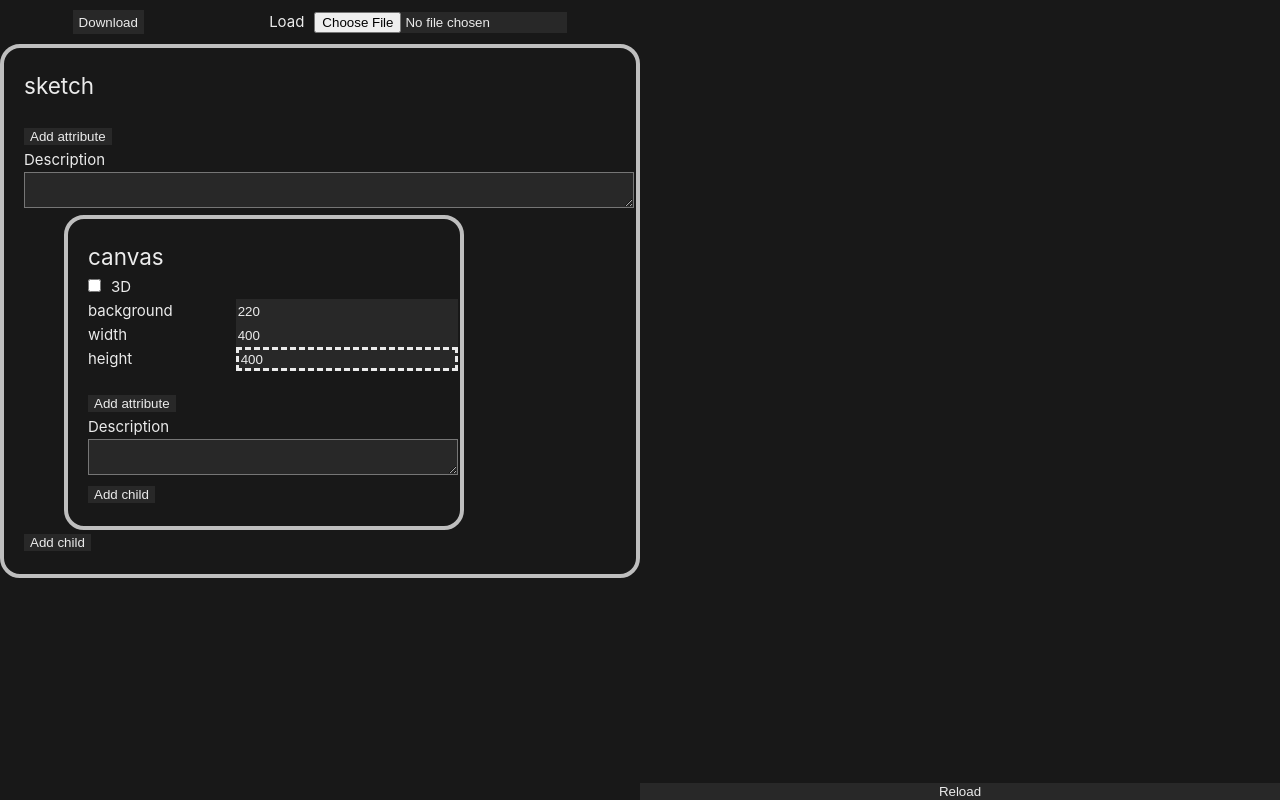
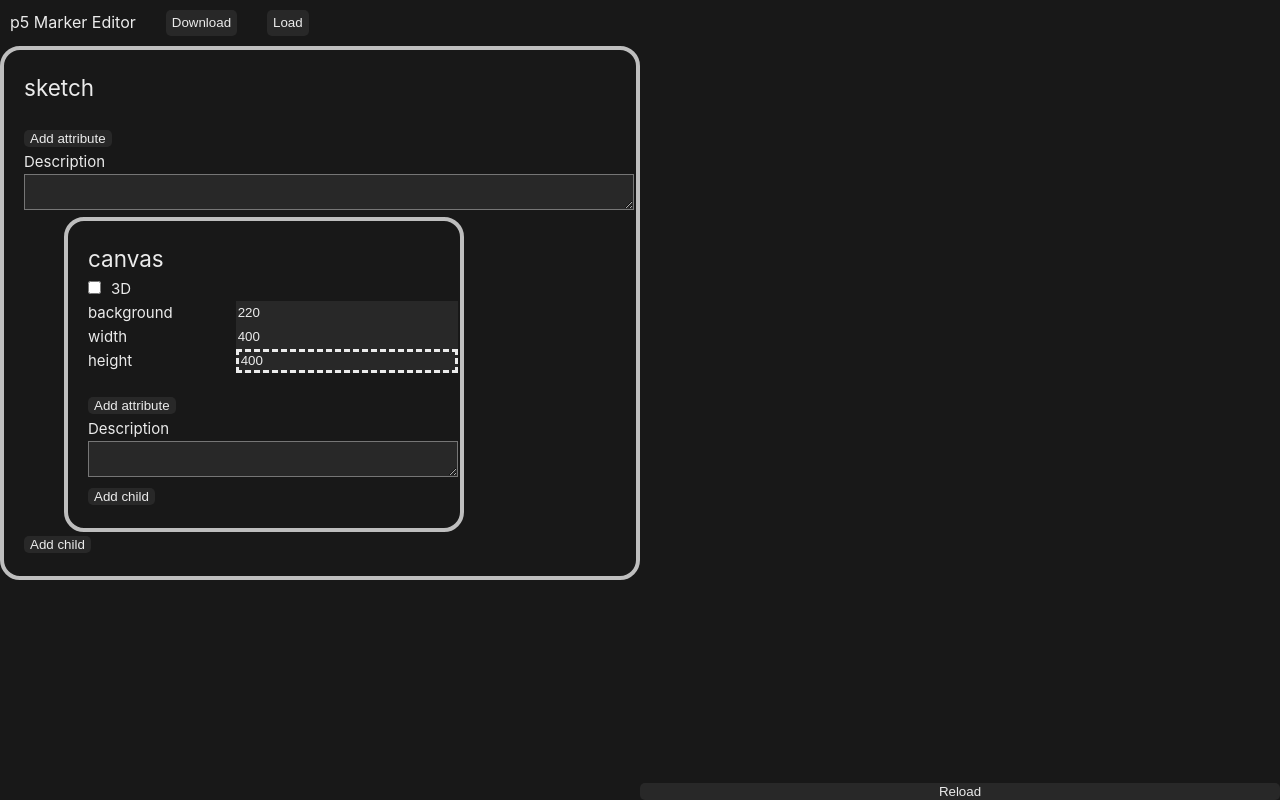
Before and after one commit to calebfoss/marker-editor, a Vue app: page / in a window 1280 px wide. Built offline with nearby package versions, Linux system fonts and the light colour scheme.

Commit message:
Move MenuBar to component Add CSS

```diff
--- a/src/assets/main.css
+++ b/src/assets/main.css
@@ -7,13 +7,29 @@ body {
 
 #app {
   display: grid;
-  grid-template-columns: 50% 50%;
+  grid-template-rows: 1fr 20fr;
+  grid-template-columns: 1fr 1fr;
   height: 100%;
+}
+
+#menu-bar {
+  display: flex;
+  justify-content: start;
+  gap: 30px;
+  grid-column-start: 1;
+  grid-column-end: -1;
+  padding: 10px
+}
+
+h1 {
+  font-size: 1rem;
 }
 
 #preview {
   display: flex;
   flex-direction: column;
+  grid-row: 2;
+  grid-column: 2;
   width: 100%;
 }
 
@@ -26,6 +42,7 @@ body {
 #sketch-editor {
   width: 100%;
   overflow-y: auto;
+  grid-row: 2;
 }
 
 .element-editor {
@@ -100,6 +117,11 @@ button {
   color: inherit;
 }
 
+button {
+  cursor: pointer;
+  border-radius: 5px;
+}
+
 option {
   background: black;
 }
--- /dev/null
+++ b/src/components/MenuBar.vue
@@ -0,0 +1,46 @@
+<script lang="ts" setup>
+const { generateKey, rootElement, refreshPreview } = defineProps<{
+  generateKey: () => string
+  rootElement: MarkerElement
+  refreshPreview: () => void
+}>()
+
+function downloadSketch(e: Event) {
+  const downloadLink = document.createElement('a')
+  const docString = JSON.stringify(rootElement)
+  const blob = new Blob([docString], { type: 'application/json' })
+  downloadLink.href = URL.createObjectURL(blob)
+  downloadLink.download = 'MarkerSketch.json'
+  downloadLink.click()
+}
+
+function regenerateKeys(element: MarkerElement) {
+  element.key = generateKey()
+  for (const child of element.children) {
+    regenerateKeys(child)
+  }
+}
+
+async function loadSketch(e: Event) {
+  const inputElement = e.target as HTMLInputElement
+  const { files } = inputElement
+  if (files === null) return
+  const file = files.item(0)
+  if (file === null) return
+  const fileString = await file.text()
+  const fileObj = JSON.parse(fileString)
+  regenerateKeys(fileObj)
+  Object.assign(rootElement, fileObj)
+  refreshPreview()
+  inputElement.value = ''
+}
+</script>
+
+<template>
+  <header id="menu-bar">
+    <h1>p5 Marker Editor</h1>
+    <button @click="downloadSketch">Download</button>
+    <button type="button"><label for="file-select" style="cursor: pointer">Load</label></button
+    ><input id="file-select" type="file" accept=".json" v-show="false" @change="loadSketch" />
+  </header>
+</template>
--- a/src/components/Sketch.vue
+++ b/src/components/Sketch.vue
@@ -3,6 +3,7 @@ import manifest from '../custom-elements.json'
 import { createApp, type App, reactive, ref } from 'vue'
 import ElementEditor from './ElementEditor.vue'
 import ElementPreview from './ElementPreview.vue'
+import MenuBar from './MenuBar.vue'
 
 const byName = (a: { name: string }, b: { name: string }) => {
   if (a.name < b.name) return -1
@@ -62,36 +63,6 @@ const rootElement: MarkerElement = reactive({
   description: ''
 })
 
-function downloadSketch(e: Event) {
-  const downloadLink = document.createElement('a')
-  const docString = JSON.stringify(rootElement)
-  const blob = new Blob([docString], { type: 'application/json' })
-  downloadLink.href = URL.createObjectURL(blob)
-  downloadLink.download = 'MarkerSketch.json'
-  downloadLink.click()
-}
-
-function regenerateKeys(element: MarkerElement) {
-  element.key = generateKey()
-  for (const child of element.children) {
-    regenerateKeys(child)
-  }
-}
-
-async function loadSketch(e: Event) {
-  const inputElement = e.target as HTMLInputElement
-  const { files } = inputElement
-  if (files === null) return
-  const file = files.item(0)
-  if (file === null) return
-  const fileString = await file.text()
-  const fileObj = JSON.parse(fileString)
-  regenerateKeys(fileObj)
-  Object.assign(rootElement, fileObj)
-  refreshPreview()
-  inputElement.value = ''
-}
-
 const iframeRef = ref<HTMLIFrameElement | null>(null)
 const appRef = ref<App | null>(null)
 
@@ -123,14 +94,12 @@ function refreshPreview() {
 </script>
 
 <template>
+  <MenuBar
+    :generate-key="generateKey"
+    :root-element="rootElement"
+    :refresh-preview="refreshPreview"
+  ></MenuBar>
   <section id="sketch-editor">
-    <nav style="display: flex; justify-content: space-around; padding: 10px">
-      <button @click="downloadSketch">Download</button>
-      <div>
-        <label for="file-select" style="margin-right: 10px">Load</label
-        ><input id="file-select" type="file" accept=".json" @change="loadSketch" />
-      </div>
-    </nav>
     <ElementEditor
       :element="rootElement"
       :docs="docs"
```
